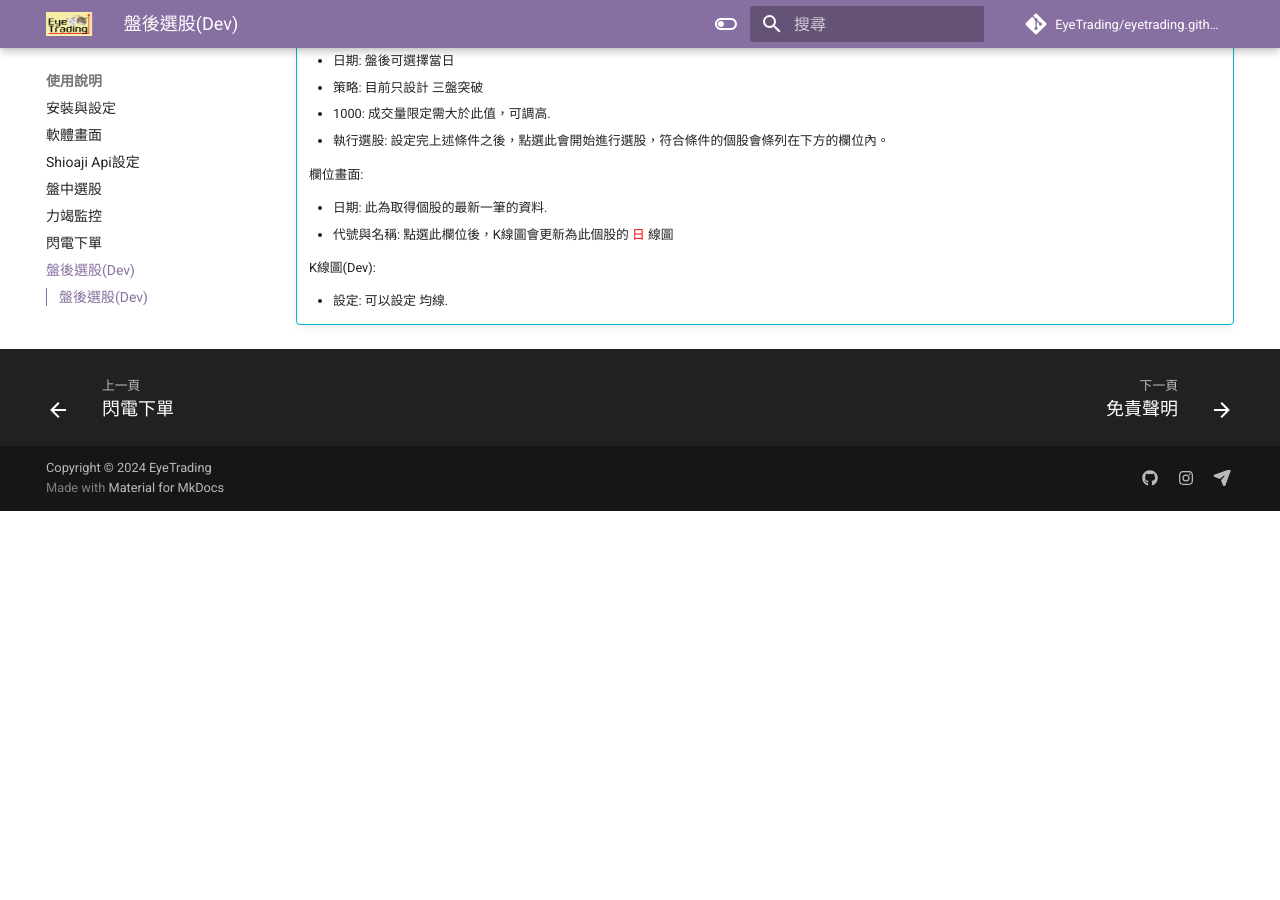
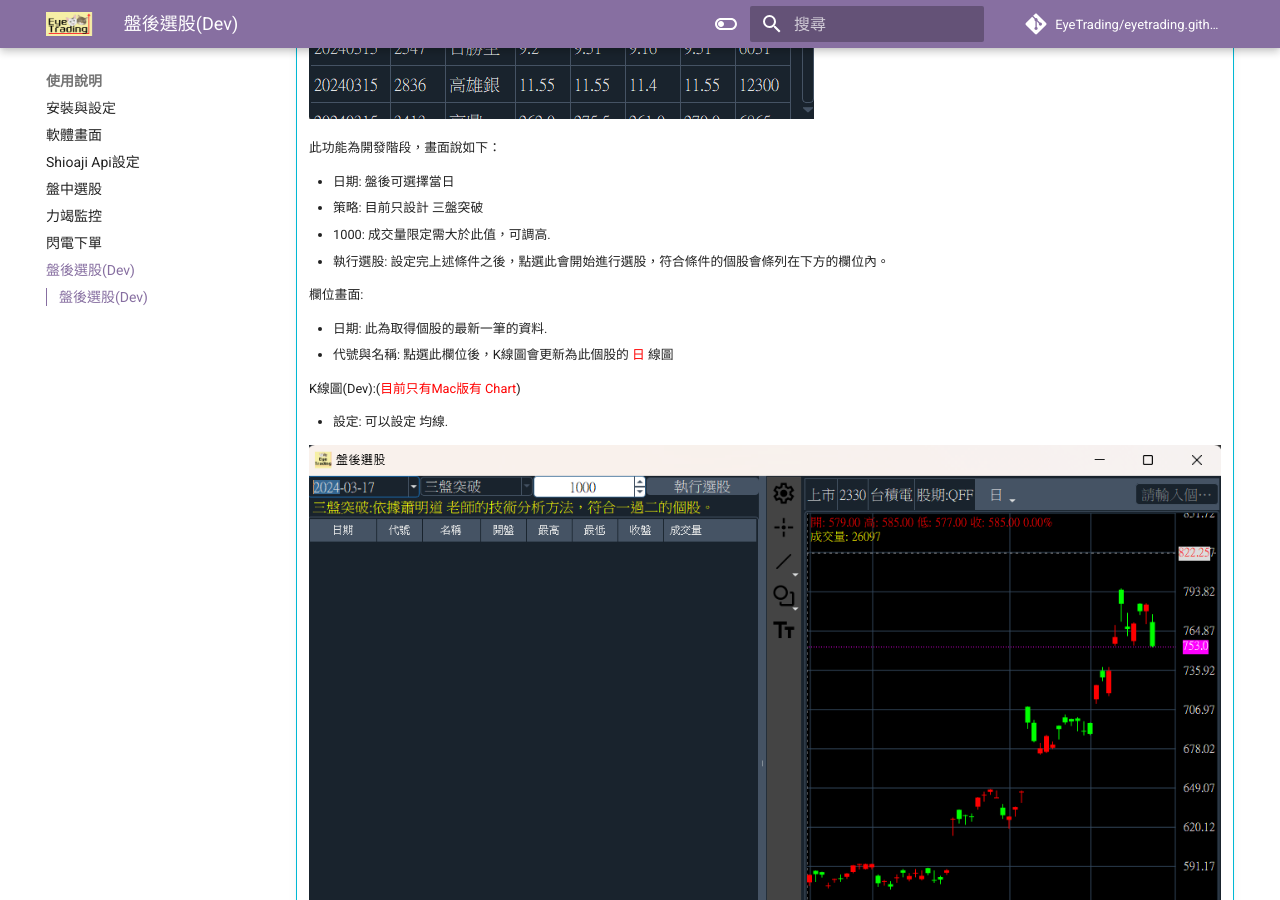
Before and after one commit to EyeTrading/eyetrading.github.io, an MkDocs documentation site: the page built from docs/guides/screen_afterpicks.md, in a window 1280 px wide and 900 px high, scrolled down 1105 px. Built offline with MkDocs 1.6.1 and Material for MkDocs 9.7.7, drawn with Linux system fonts in a browser that asks for light colours; comment, search, counter and statistics services are not loaded; before the commit the page ends 1616 px from its top, so only the background shows below that.

Commit message:
Add files via upload

```diff
--- a/docs/guides/screen_afterpicks.md
+++ b/docs/guides/screen_afterpicks.md
@@ -8,7 +8,7 @@
 
 !!! info "盤後選股"
 
-    ![類股](img/afterpicks.png)
+    ![afterpicks](img/afterpicks_ok.png)
 
     此功能為開發階段，畫面說如下：
 
@@ -22,6 +22,8 @@
     - 日期: 此為取得個股的最新一筆的資料.
     - 代號與名稱: 點選此欄位後，K線圖會更新為此個股的<span style="color:red;"> 日</span> 線圖
 
-    K線圖(Dev):
+    K線圖(Dev):(<span style="color:red;">目前只有Mac版有 Chart</span>)
 
     - 設定: 可以設定 均線.
+
+    ![mac chart](img/afterpicks.png)
```
